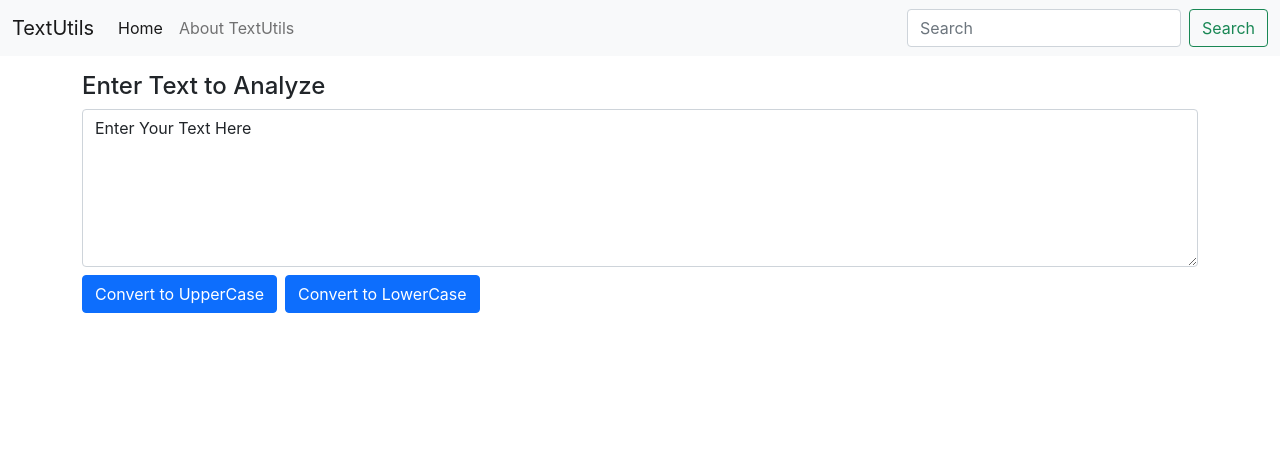
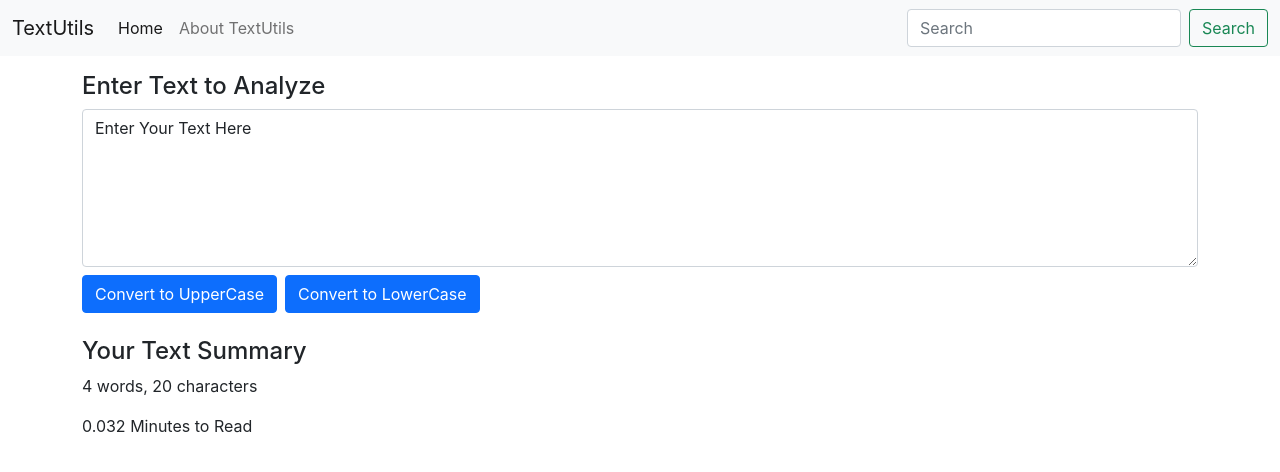
Before and after one commit to mlscgescoe/TextUtils, a React (Create React App) app: page / in a window 1280 px wide. Shown: the top 472 px of the page. Built offline with nearby package versions, Linux system fonts and the light colour scheme.

Commit message:
Added Text Summary

```diff
--- a/src/components/TextForm.js
+++ b/src/components/TextForm.js
@@ -21,8 +21,6 @@
         setText(event.target.value);
     }
 
-
-
     return (
     <>
       <h4>{props.heading}</h4>
@@ -31,6 +29,12 @@
         <button className="btn btn-primary my-2" onClick={upperClick}>Convert to UpperCase</button>
         <button className="btn btn-primary my-2 mx-2" onClick={lowerClick}>Convert to LowerCase</button>
       </div>
+
+      <div className="my-3">
+          <h4>Your Text Summary</h4>
+          <p>{text.split(" ").length} words, {text.length} characters</p>
+          <p>{0.008 * text.split(" ").length} Minutes to Read</p>
+      </div>
     </>
   );
 }
```
